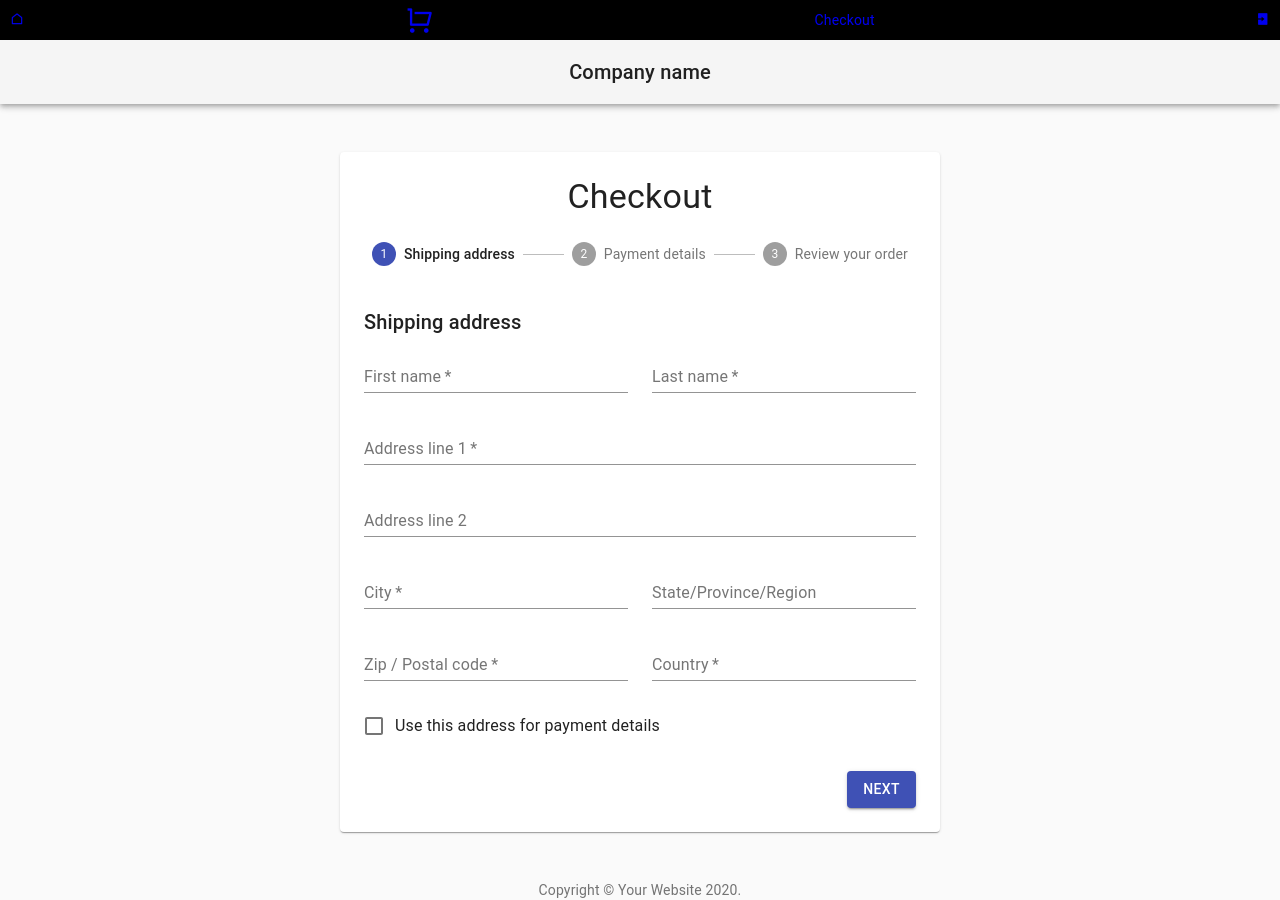
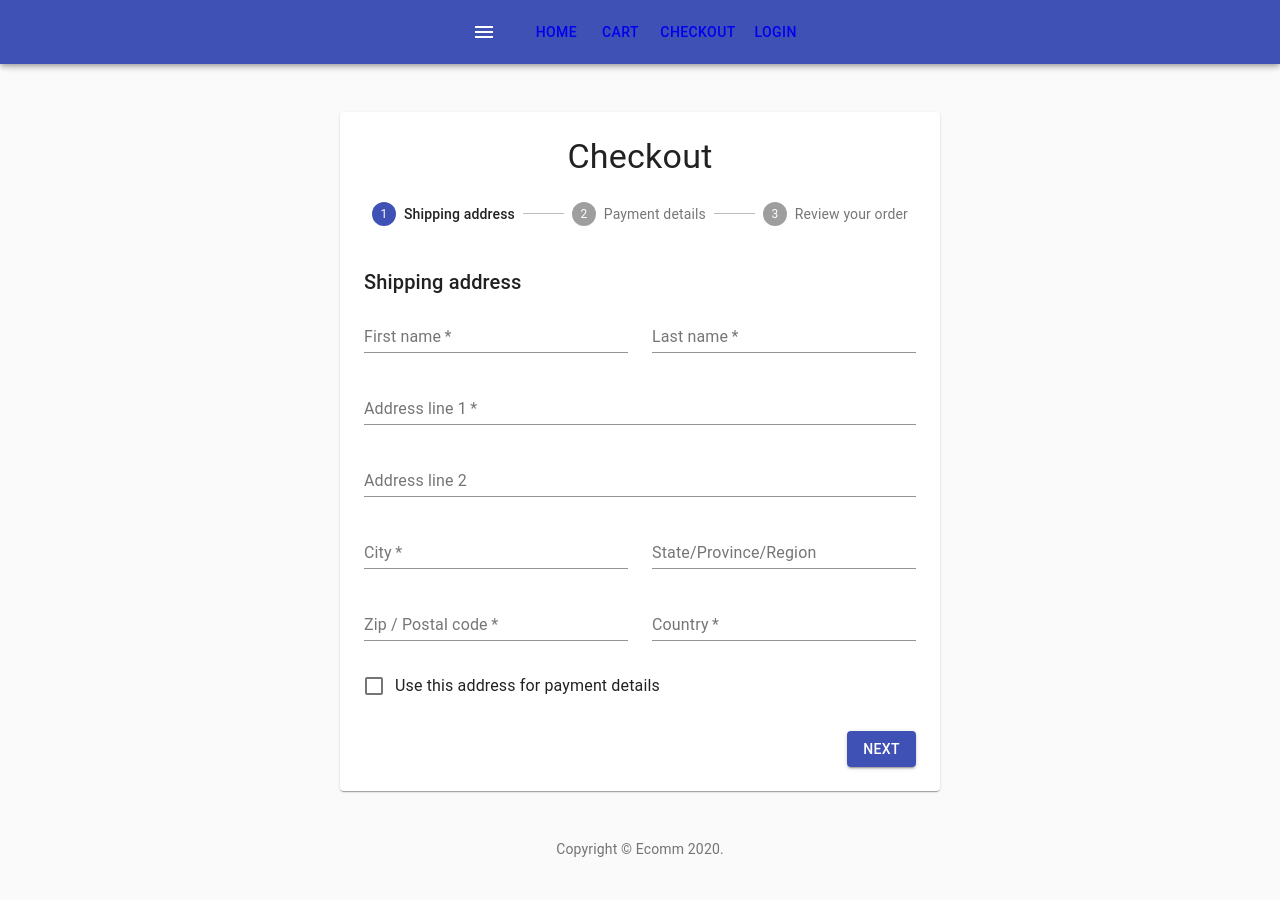
Before and after one commit to rickco75/ecomm, a React (Create React App) app: page /checkout in a window 1280 px wide. After the commit the page ends 860 px from the top, so only its background shows below. Built offline with nearby package versions, Linux system fonts and the light colour scheme; no server answers.

Commit message:
modified header

```diff
--- a/src/components/Checkout/Checkout.js
+++ b/src/components/Checkout/Checkout.js
@@ -17,10 +17,7 @@
 function Copyright() {
   return (
     <Typography variant="body2" color="textSecondary" align="center">
-      {'Copyright © '}
-      <Link color="inherit" href="https://material-ui.com/">
-        Your Website
-      </Link>{' '}
+      {'Copyright © Ecomm '}
       {new Date().getFullYear()}
       {'.'}
     </Typography>
@@ -94,13 +91,13 @@
   return (
     <React.Fragment>
       <CssBaseline />
-      <AppBar position="absolute" color="default" className={classes.appBar}>
+      {/* <AppBar position="absolute" color="default" className={classes.appBar}>
         <Toolbar>
           <Typography variant="h6" color="inherit" noWrap>
-            Company name
+            Ecom
           </Typography>
         </Toolbar>
-      </AppBar>
+      </AppBar> */}
       <main className={classes.layout}>
         <Paper className={classes.paper}>
           <Typography component="h1" variant="h4" align="center">
--- a/src/components/Header.js
+++ b/src/components/Header.js
@@ -1,25 +1,61 @@
-import React, {useContext} from "react"
-import {Link} from "react-router-dom";
-import {Context} from "../Context"
+import React, { useContext } from "react"
+import { Link } from "react-router-dom";
+import { Context } from "../Context"
+
+import { makeStyles } from '@material-ui/core/styles';
+import AppBar from '@material-ui/core/AppBar';
+import Toolbar from '@material-ui/core/Toolbar';
+import Typography from '@material-ui/core/Typography';
+import Button from '@material-ui/core/Button';
+import IconButton from '@material-ui/core/IconButton';
+import MenuIcon from '@material-ui/icons/Menu';
+
+const useStyles = makeStyles((theme) => ({
+    root: {
+        flexGrow: 1,
+    },
+    menuButton: {
+        marginRight: theme.spacing(2),
+    },
+    title: {
+        flexGrow: 1,
+    },
+}));
 
 function Header() {
-    const {cartItems} = useContext(Context)
+    const classes = useStyles();
+
+    const { cartItems } = useContext(Context)
     const cartClassName = cartItems.length > 0 ? "ri-shopping-cart-fill" : "ri-shopping-cart-line"
     return (
-        <header>
-            <Link to="/">
-                <i className="ri-home-line"></i>
-            </Link>
-            <Link to="/cart">
-                <i className={`${cartClassName} ri-fw ri-2x`}></i>
-            </Link>
-            <Link to="/checkout">
-                Checkout
-            </Link>
-            <Link to="/signin">
-                <i className="ri-login-box-fill"></i>
-            </Link>
-        </header>
+        <div className={classes.root}>
+            <AppBar position="sticky">
+                <Toolbar>
+                    <IconButton edge="start" className={classes.menuButton} color="inherit" aria-label="menu">
+                        <MenuIcon />
+                    </IconButton>
+                    <Button color="inherit"><Link to="/">Home</Link></Button>
+                    <Button color="inherit"><Link to="/cart">Cart</Link></Button>
+                    <Button color="inherit"><Link to="/checkout">Checkout</Link></Button>
+                    <Button color="inherit"><Link to="/signin">Login</Link></Button>
+
+                </Toolbar>
+            </AppBar>
+        </div>
+        // <header>
+        //     <Link to="/">
+        //         <i className="ri-home-line"></i>
+        //     </Link>
+        //     <Link to="/cart">
+        //         <i className={`${cartClassName} ri-fw ri-2x`}></i>
+        //     </Link>
+        //     <Link to="/checkout">
+        //         Checkout
+        //     </Link>
+        //     <Link to="/signin">
+        //         <i className="ri-login-box-fill"></i>
+        //     </Link>
+        // </header>
     )
 }
 
--- a/src/pages/Cart.js
+++ b/src/pages/Cart.js
@@ -23,7 +23,7 @@
 
     return (
         <main className="cart-page">
-            <h1>Check out</h1>
+            <h1>Cart</h1>
             {cartItemElements}
             <p className="total-cost">Total: {totalCostDisplay}</p>
             {
```
